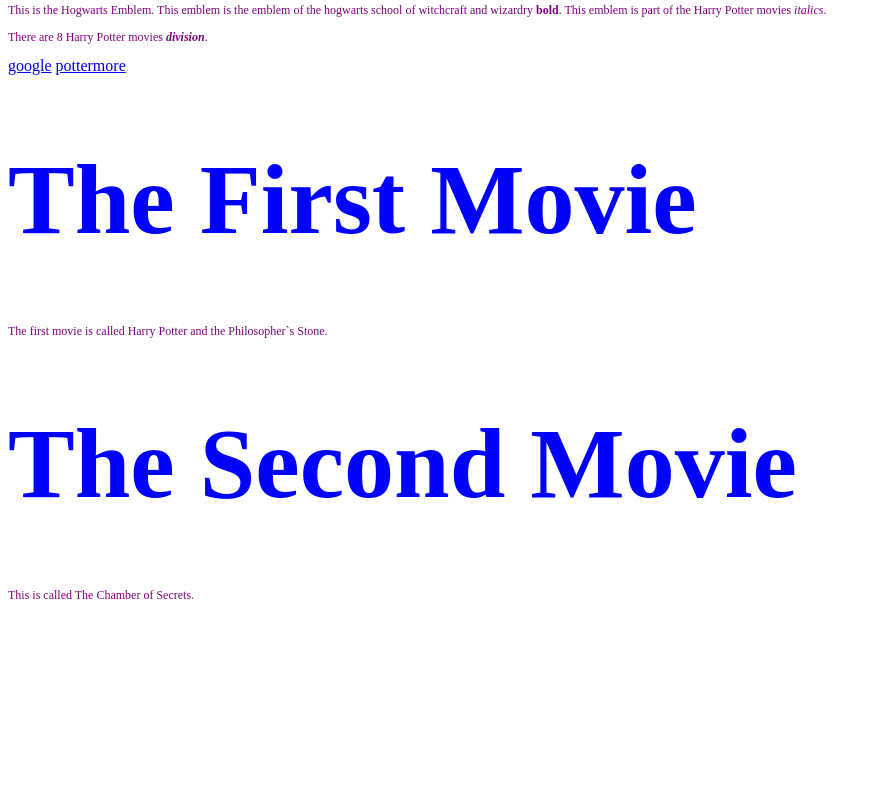
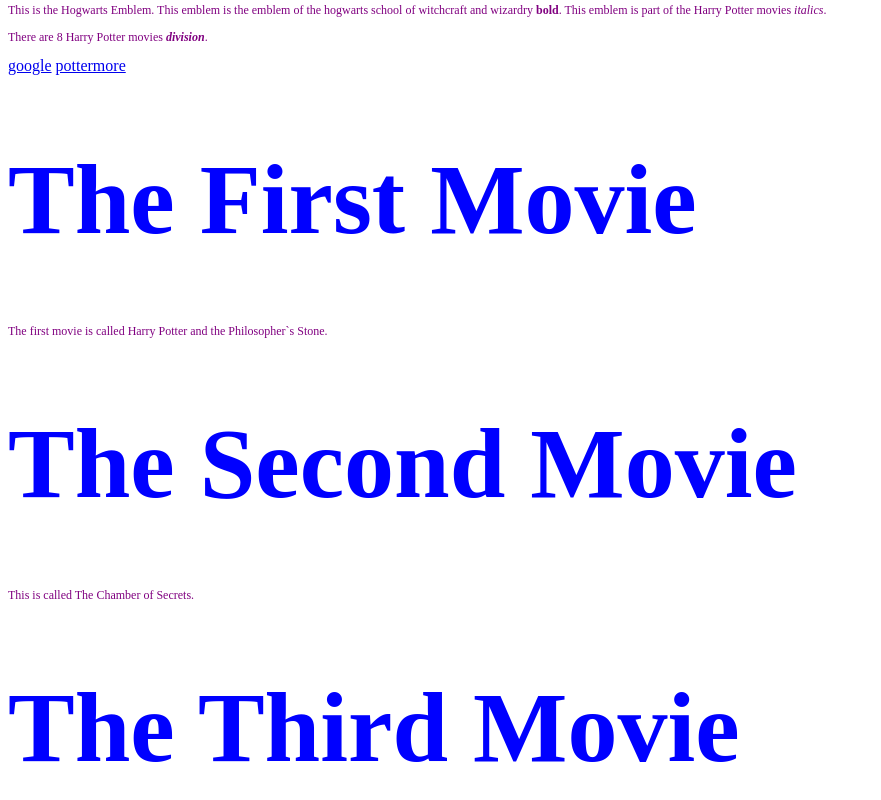
Before and after one commit to karissabugeja/web_project, a plain HTML site: page Index.html in a window 1280 px wide. Shown: the part 1034-1834 px from the top of the page, without its empty margins (0-881 px from the left). Before the commit the page ends 1649 px from the top, so only its background shows below. Drawn offline with Linux system fonts and the light colour scheme.

Commit message:
another change
another paragraph

```diff
--- a/Index.html
+++ b/Index.html
@@ -23,5 +23,8 @@
        <div>
          <h1>The Second Movie</h1>
          <p>This is called The Chamber of Secrets.</p>
+
+         <div>
+           <h1>The Third Movie</h1>
     </body>
 </html>
```
